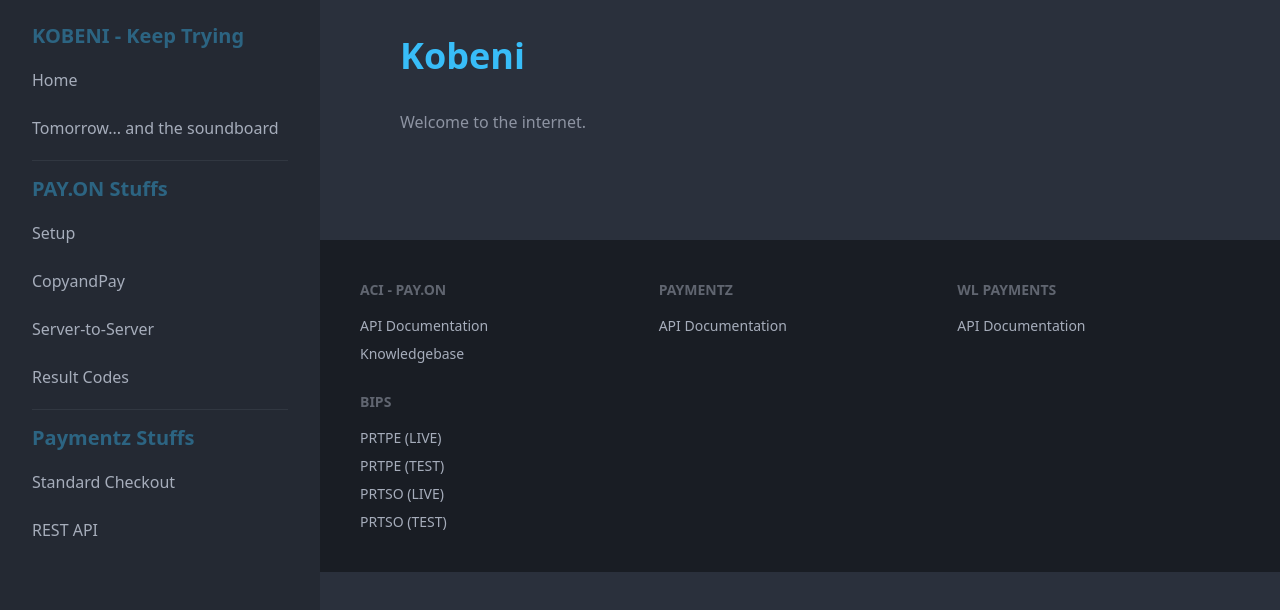
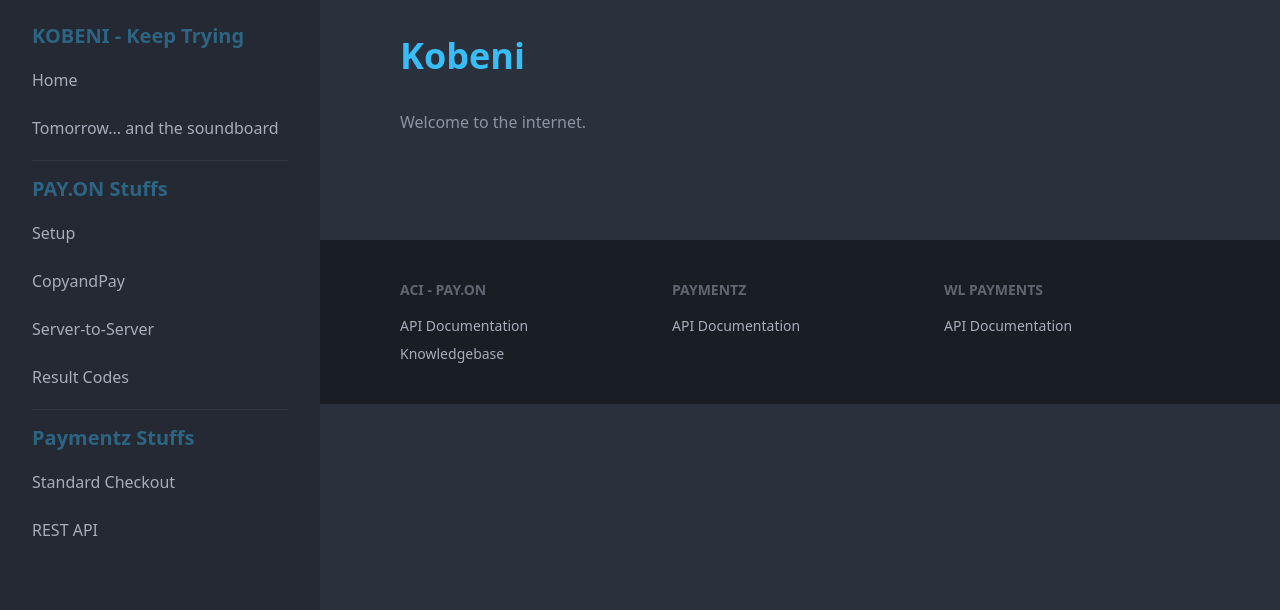
Before and after one commit to mtits/Kobeni-fork1, a Nuxt app: page / in a window 1280 px wide. Shown: the top 610 px of the page. Built offline with nearby package versions, Linux system fonts and the light colour scheme.

Commit message:
removed BIP URLs from the footer

```diff
--- a/components/footer.vue
+++ b/components/footer.vue
@@ -1,5 +1,5 @@
 <template>
-  <footer class="footer p-10 bg-neutral text-neutral-content">
+  <footer class="footer mx-auto px-20 py-10 bg-neutral text-neutral-content">
     <!-- PAYON stuff -->
     <div>
       <span class="footer-title">ACI - PAY.ON</span>
@@ -11,36 +11,6 @@
         href="https://paymentknowledgebase.com"
         target="_blank"
         >Knowledgebase</a
-      >
-
-      <!-- BIPs -->
-      <span class="footer-title mt-5">BIPs</span>
-      <a
-        class="link link-hover"
-        href="https://prtpe.com/bip/login"
-        target="_blank"
-        >PRTPE (LIVE)</a
-      >
-
-      <a
-        class="link link-hover"
-        href="https://test.prtpe.com/bip/login"
-        target="_blank"
-        >PRTPE (TEST)</a
-      >
-
-      <a
-        class="link link-hover"
-        href="https://prtso.com/bip/login"
-        target="_blank"
-        >PRTSO (LIVE)</a
-      >
-
-      <a
-        class="link link-hover"
-        href="https://test.prtso.com/bip/login"
-        target="_blank"
-        >PRTSO (TEST)</a
       >
     </div>
 
```
